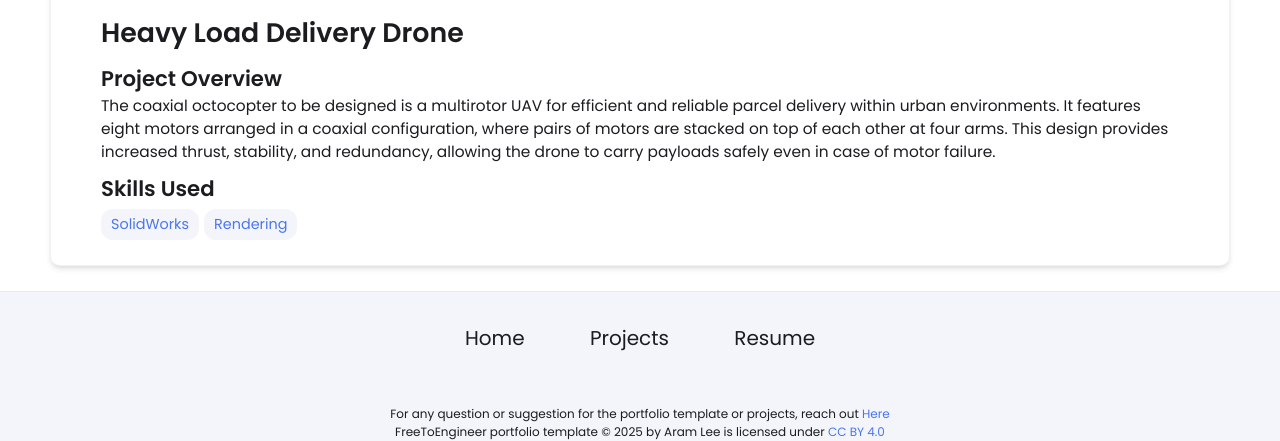
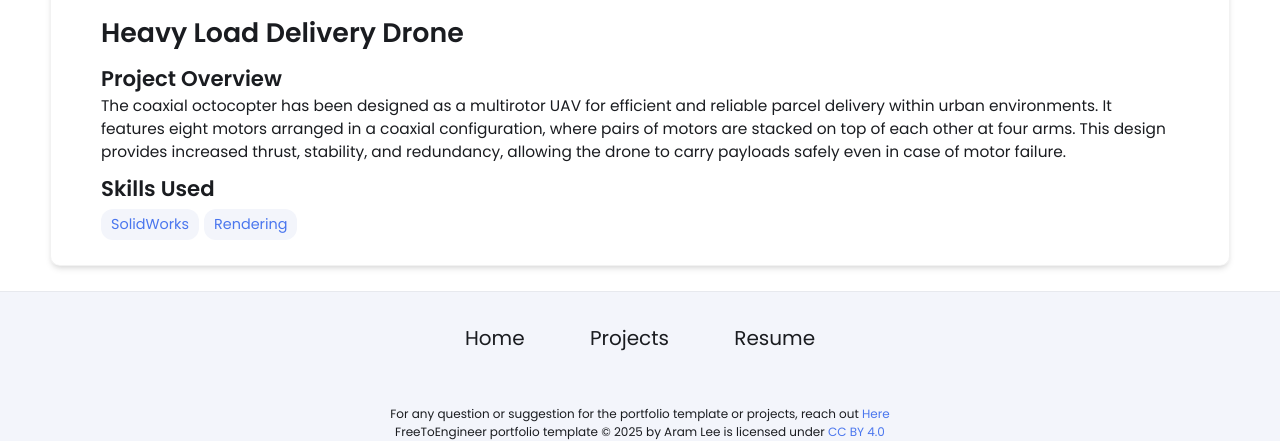
Before and after one commit to zak-ahmed1/zak-ahmed1.github.io, a Jekyll site: the page built from _projects/heavyloaddrone/index.md, in a window 1280 px wide, cut to the strip 494-935 px from the top of the page. Built offline with Jekyll 4.4.1, drawn with Linux system fonts in a browser that asks for light colours.

Commit message:
Update index.md

```diff
--- a/_projects/heavyloaddrone/index.md
+++ b/_projects/heavyloaddrone/index.md
@@ -1,7 +1,7 @@
 ---
 layout: post
 title: Heavy Load Delivery Drone
-description:  The coaxial octocopter to be designed is a multirotor UAV for efficient and reliable parcel delivery within urban environments. It features eight motors arranged in a coaxial configuration, where pairs of motors are stacked on top of each other at four arms. This design provides increased thrust, stability, and redundancy, allowing the drone to carry payloads safely even in case of motor failure.
+description:  The coaxial octocopter has been designed as a multirotor UAV for efficient and reliable parcel delivery within urban environments. It features eight motors arranged in a coaxial configuration, where pairs of motors are stacked on top of each other at four arms. This design provides increased thrust, stability, and redundancy, allowing the drone to carry payloads safely even in case of motor failure.
 skills:
 - SolidWorks
 - Rendering
```
